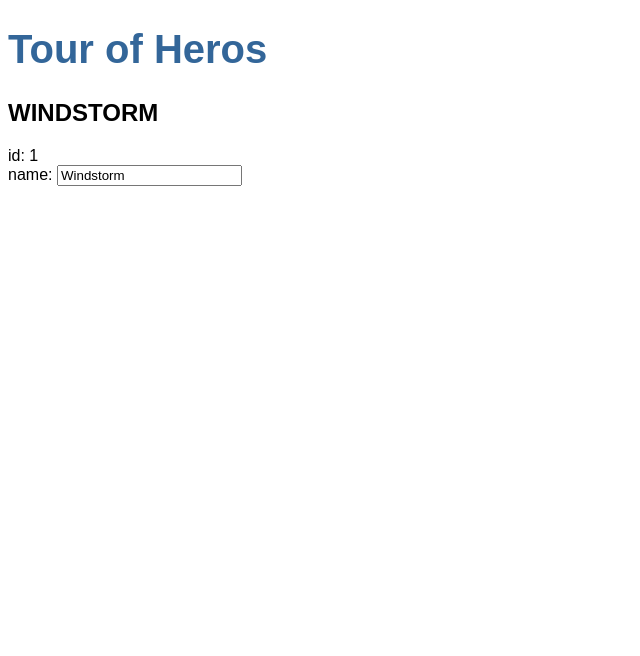
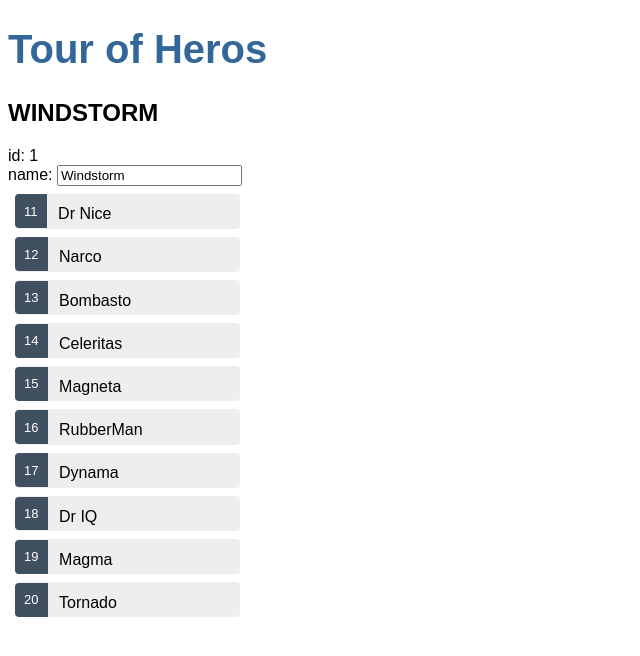
Before and after one commit to HRK31/tour-of-heros, an Angular app: page / in a window 1280 px wide. Shown: the top 656 px of the page, without its empty margins (0-640 px from the left). Built offline with nearby package versions, Linux system fonts and the light colour scheme.

Commit message:
Added CSS and also use *ngModel directive

```diff
--- a/src/app/heros/heros.component.css
+++ b/src/app/heros/heros.component.css
@@ -0,0 +1,44 @@
+/* herosComponent's private CSS styles */
+.heros {
+    margin: 0 0 2em 0;
+    list-style-type: none;
+    padding: 0;
+    width: 15em;
+  }
+  .heros li {
+    cursor: pointer;
+    position: relative;
+    left: 0;
+    background-color: #EEE;
+    margin: .5em;
+    padding: .3em 0;
+    height: 1.6em;
+    border-radius: 4px;
+  }
+  .heros li:hover {
+    color: #607D8B;
+    background-color: #DDD;
+    left: .1em;
+  }
+  .heros li.selected {
+    background-color: #CFD8DC;
+    color: white;
+  }
+  .heros li.selected:hover {
+    background-color: #BBD8DC;
+    color: white;
+  }
+  .heros .badge {
+    display: inline-block;
+    font-size: small;
+    color: white;
+    padding: 0.8em 0.7em 0 0.7em;
+    background-color:#405061;
+    line-height: 1em;
+    position: relative;
+    left: -1px;
+    top: -4px;
+    height: 1.8em;
+    margin-right: .8em;
+    border-radius: 4px 0 0 4px;
+  }
--- a/src/app/heros/heros.component.html
+++ b/src/app/heros/heros.component.html
@@ -6,3 +6,8 @@
         <input [(ngModel)]="hero.name" placeholder="name"/>
     </label>
 </div>
+<ul class="heros">
+    <li *ngFor="let hero of heros">
+        <span class="badge">{{hero.id}}</span>{{hero.name}}
+    </li>
+</ul>
```
